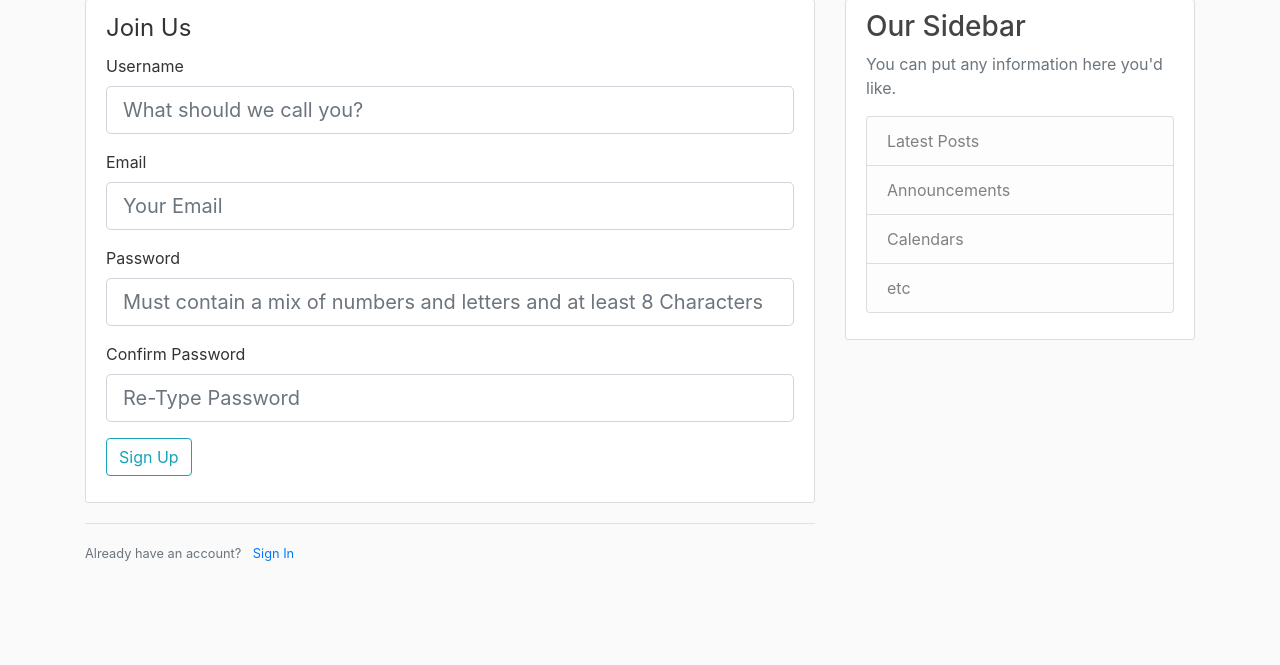
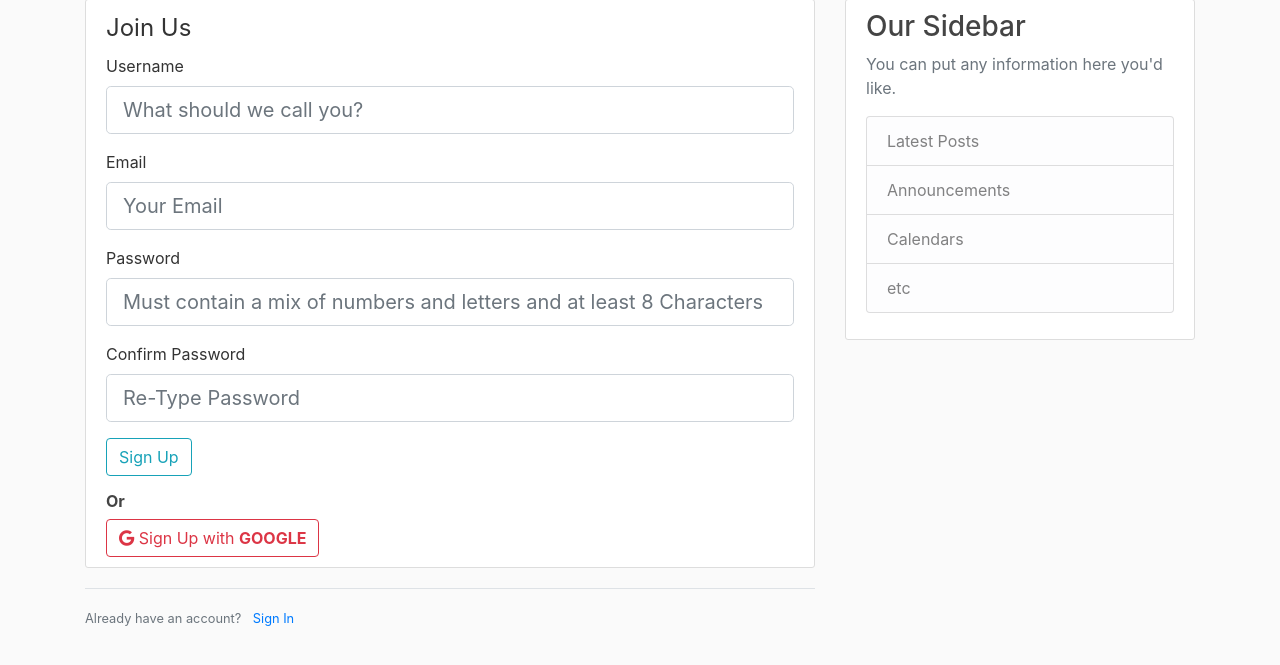
Before and after one commit to Ebukachuqz/flaskblog, a Flask app: page /register in a window 1280 px wide. Shown: the part 81-746 px from the top of the page. Run offline with Flask 2, Linux system fonts and the light colour scheme; some libraries are stand-ins or nearby versions.

Commit message:
added the link to the Google Sign-in route in Login and Register templates

```diff
--- a/flaskblog/templates/login.html
+++ b/flaskblog/templates/login.html
@@ -53,6 +53,11 @@
                 {{ form.submit(class="btn btn-outline-info")}}
             </div>
 
+            <!-- Google Sign Up Button -->
+            <h6><b>Or</b></h6>
+            <div>
+            <a href="{{ url_for('users.google_login') }}"><button type="button" class="btn btn-outline-danger"><i class="fab fa-google"></i> Sign In with <b>GOOGLE</b></button></a>
+            </div>
             <!-- forgot password -->
             <small class="text-muted ml-2">
                 <a href="{{ url_for('users.request_reset') }}">Forgot Password?</a>
--- a/flaskblog/templates/register.html
+++ b/flaskblog/templates/register.html
@@ -80,6 +80,12 @@
             <div class="form-group">
                 {{ form.submit(class="btn btn-outline-info")}}
             </div>
+
+            <!-- Google Sign Up Button -->
+            <h6><b>Or</b></h6>
+            <div>
+            <a href="{{ url_for('users.google_login') }}"><button type="button" class="btn btn-outline-danger"><i class="fab fa-google"></i> Sign Up with <b>GOOGLE</b></button></a>
+            </div>
         </form>
     </div>
     <div class="border-top pt-3">
```
